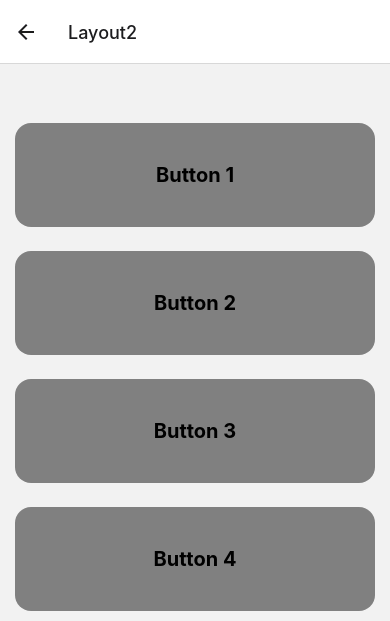
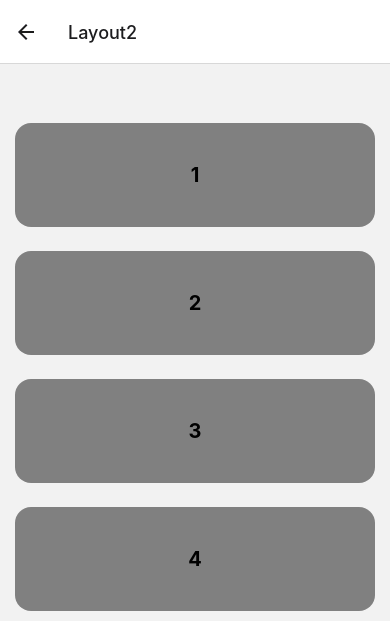
Before and after one commit to suyogster/mdev-1014, a React Native app: screen /Layout2 in a window 390 px wide. Shown: the top 621 px of the page. Built offline with nearby package versions, Linux system fonts and the light colour scheme.

Commit message:
layout 2

```diff
--- a/components/Layout2.tsx
+++ b/components/Layout2.tsx
@@ -22,25 +22,25 @@
       <View>
         <TouchableOpacity onPress={() => btn(1)} style={{}}>
           <View style={styles.mainBox}>
-            <Text style={styles.text}>Button 1</Text>
+            <Text style={styles.text}>1</Text>
           </View>
         </TouchableOpacity>
 
         <TouchableOpacity onPress={() => btn(2)} style={{}}>
           <View style={styles.mainBox}>
-            <Text style={styles.text}>Button 2</Text>
+            <Text style={styles.text}>2</Text>
           </View>
         </TouchableOpacity>
 
         <TouchableOpacity onPress={() => btn(3)} style={{}}>
           <View style={styles.mainBox}>
-            <Text style={styles.text}>Button 3</Text>
+            <Text style={styles.text}>3</Text>
           </View>
         </TouchableOpacity>
 
         <TouchableOpacity onPress={() => btn(4)} style={{}}>
           <View style={styles.mainBox}>
-            <Text style={styles.text}>Button 4</Text>
+            <Text style={styles.text}>4</Text>
           </View>
         </TouchableOpacity>
       </View>
```
